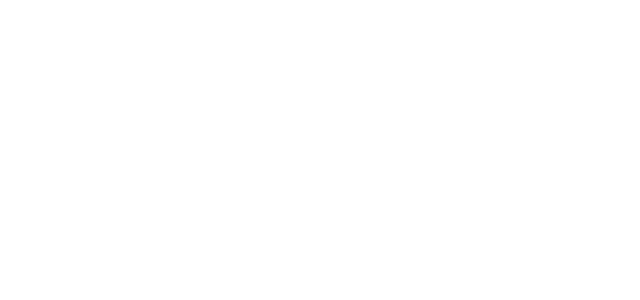
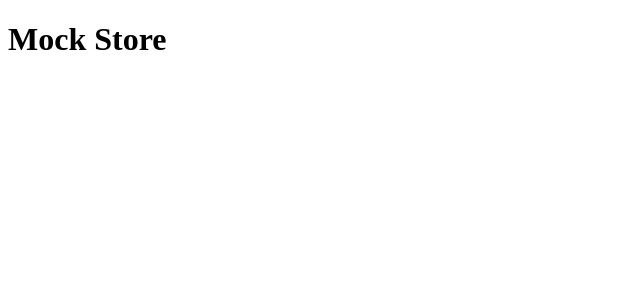
Before and after one commit to reezymane/shopping-cart, a React (Create React App) app: page / in a window 1280 px wide. Shown: the top 300 px of the page, without its empty margins (0-640 px from the left). Built offline with nearby package versions, Linux system fonts and the light colour scheme.

Commit message:
add div .Title and h1 element

```diff
--- a/src/App.js
+++ b/src/App.js
@@ -1,8 +1,12 @@
-function App() {
+import React from "react";
+
+const App = () => {
   return (
     <div className="App">
       <header className="App-header">
-
+        <div className="Title">
+          <h1>Mock Store</h1>
+        </div>
       </header>
     </div>
   );
```
